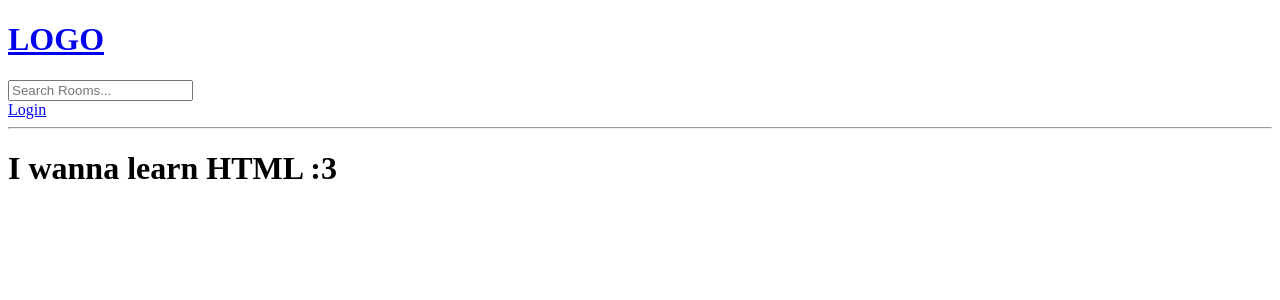
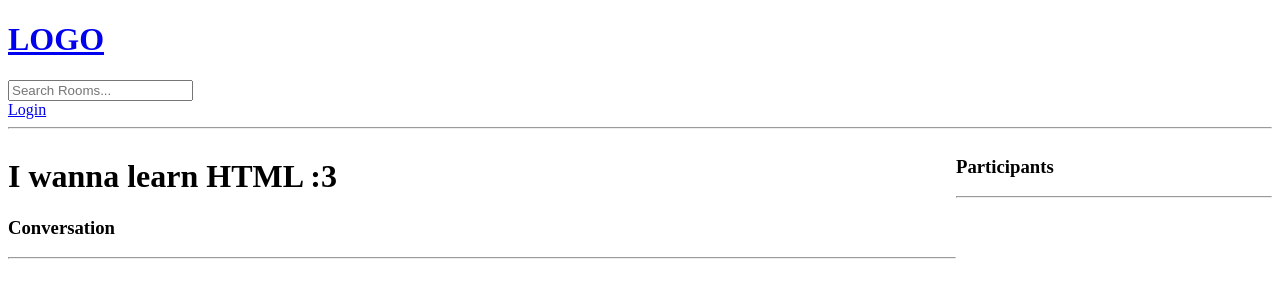
Before and after one commit to Frolov-Andrey2405/Academic_Staff, a Django app: page /room/4/ in a window 1280 px wide. Shown: the top 300 px of the page. Run offline with Django 4.2, Linux system fonts and the light colour scheme; data comes from the database, SQL or seed files in the repository.

Commit message:
Chat Room Messages CRUD

```diff
--- a/academic_staff/base/models.py
+++ b/academic_staff/base/models.py
@@ -16,12 +16,13 @@ class Room(models.Model):
     topic = models.ForeignKey(Topic, on_delete=models.SET_NULL, null=True)
     name = models.CharField(max_length=200)
     description = models.TextField(null=True, blank=True)
-    # participants =
-    update = models.DateTimeField(auto_now=True)
+    participants = models.ManyToManyField(
+        User, related_name='participants', blank=True)
+    updated = models.DateTimeField(auto_now=True)
     created = models.DateTimeField(auto_now_add=True)
 
     class Meta:
-        ordering = ['-update', '-created']
+        ordering = ['-updated', '-created']
 
     def __str__(self):
         return self.name
--- a/academic_staff/base/templates/base/room.html
+++ b/academic_staff/base/templates/base/room.html
@@ -3,6 +3,58 @@
 
 {% block content %}
 
-<h1>{{room.name}}</h1>
+<style>
+    .room-container {
+        display: grid;
+        grid-template-columns: 3fr 1fr;
+    }
+</style>
+
+<div class="room-container">
+
+    <div>
+        <h1>{{room.name}}</h1>
+
+        <p>{{room.description}}</p>
+
+        <div class="comment-wrapper">
+            <h3>Conversation</h3>
+            <hr>
+
+            {% for message in room_messages %}
+            <div>
+                {% if request.user == message.user %}
+                <a href="{% url 'delete_message' message.id %}">Delete</a>
+                {% endif %}
+
+                <small>@{{message.user}} {{message.created|timesince}} ago</small>
+                <p>{{message.body}}</p>
+            </div>
+            {% endfor %}
+        </div>
+
+        {% if request.user.is_authenticated %}
+        <div class="comment-form">
+            <form method="POST" action="">
+                {% csrf_token %}
+                <input type="text" name="body" placeholder="Write you message here..." />
+            </form>
+        </div>
+        {% endif %}
+    </div>
+
+    <div>
+        <h3>
+            <h3>Participants</h3>
+            <hr>
+            {% for user in participants %}
+            <div>
+                <p>@{{user.username}}</p>
+            </div>
+            {% endfor %}
+        </h3>
+    </div>
+
+</div>
 
 {% endblock content %}
--- a/academic_staff/base/urls.py
+++ b/academic_staff/base/urls.py
@@ -8,6 +8,11 @@ urlpatterns = [
     path('create_room/', views.create_room, name='create_room'),
     path('update_room/<str:pk>/', views.update_room, name='update_room'),
     path('delete/<str:pk>/', views.delete, name='delete'),
+    path(
+        'delete_message/<str:pk>/',
+        views.delete_message,
+        name="delete_message"),
+
 
     path('login/', views.login_page, name='login'),
     path('logout/', views.logout_user, name='logout'),
--- a/academic_staff/base/views.py
+++ b/academic_staff/base/views.py
@@ -6,7 +6,7 @@ from django.contrib.auth.models import User
 from django.contrib.auth import authenticate, login, logout
 from django.contrib.auth.decorators import login_required
 from django.contrib.auth.forms import UserCreationForm
-from .models import Room, Topic
+from .models import Room, Topic, Message
 from .forms import RoomForm
 
 # Create your views here.
@@ -30,7 +30,23 @@ def home(request):
 
 def room(request, pk):
     room = Room.objects.get(id=pk)
-    context = {'room': room}
+    room_messages = room.message_set.all()
+    participants = room.participants.all()
+
+    if request.method == 'POST':
+        Message.objects.create(
+            user=request.user,
+            room=room,
+            body=request.POST.get('body')
+        )
+        room.participants.add(request.user)
+        return redirect('room', pk=room.id)
+
+    context = {
+        'room': room,
+        'room_messages': room_messages,
+        'participants': participants
+    }
 
     return render(request, 'base/room.html', context)
 
@@ -83,6 +99,19 @@ def delete(request, pk):
     return render(request, 'base/delete.html', {'obj': room})
 
 
+@login_required(login_url='login')
+def delete_message(request, pk):
+    message = Message.objects.get(id=pk)
+
+    if request.user != message.user:
+        return HttpResponse('Your are not allowed here.')
+
+    if request.method == 'POST':
+        message.delete()
+        return redirect('home')
+    return render(request, 'base/delete.html', {'obj': message})
+
+
 def login_page(request):
     page = 'login'
 
```
Also changed, not shown: academic_staff/base/migrations/0003_alter_room_options_rename_update_room_updated_and_more.py (added), academic_staff/db.sqlite3.
